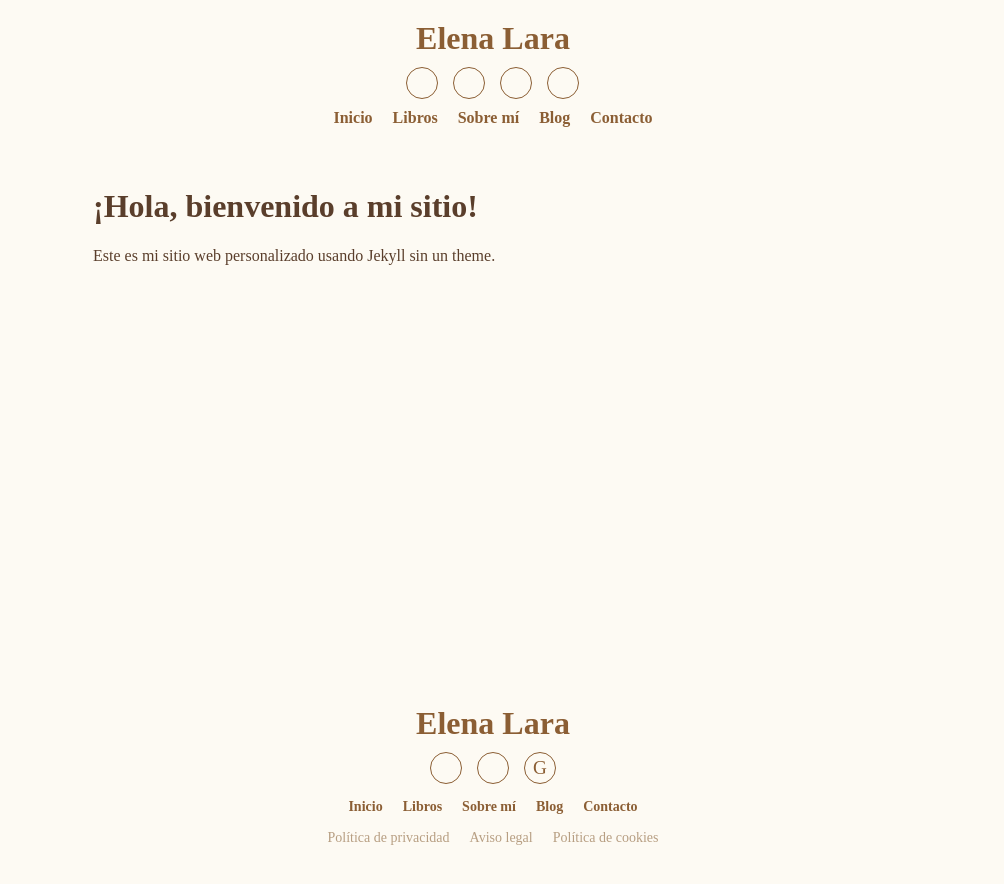
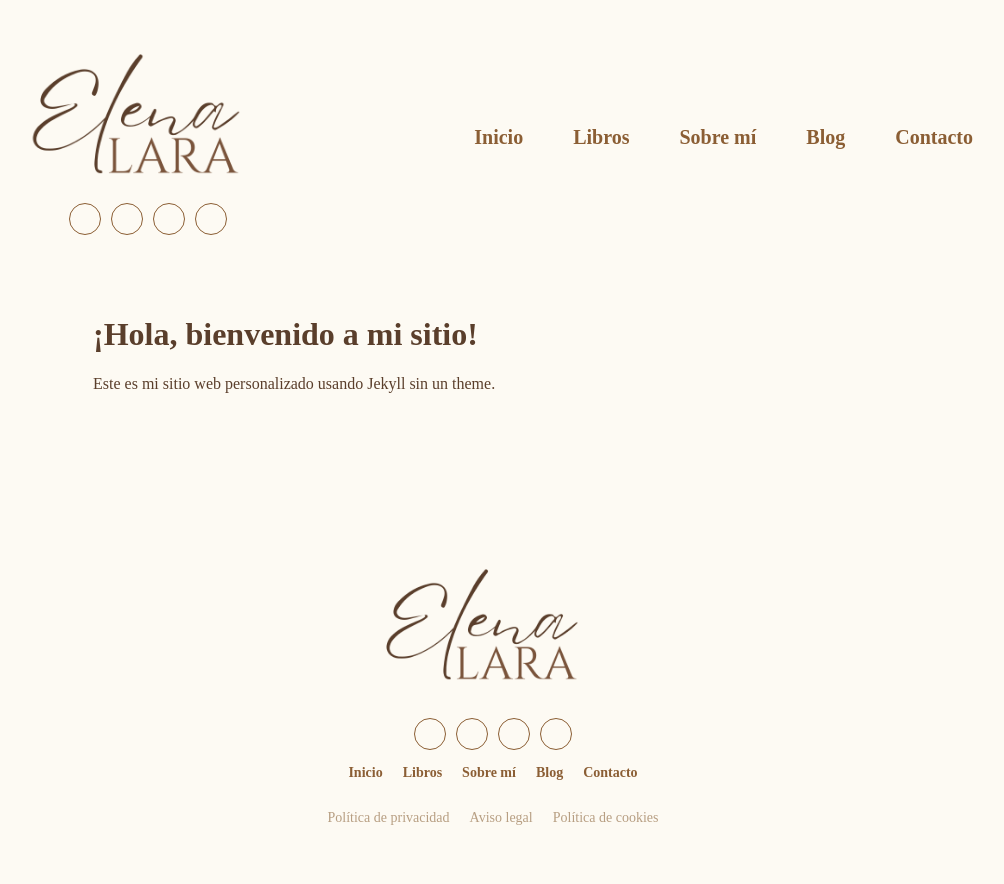
Before and after one commit to elenalara/mi-pagina, a Jekyll site: the page built from index.md, in a window 1280 px wide. Shown: the top 884 px of the page, without its empty margins (147-1151 px from the left). Built offline with Jekyll 4.4.1, drawn with Linux system fonts in a browser that asks for light colours.

Commit message:
Added favicon and title logo, changed style in header and footer and changed width

```diff
--- a/_config.yml
+++ b/_config.yml
@@ -13,6 +13,8 @@ description: "Mi blog personal"
 baseurl: "/mi-pagina" # the subpath of your site, e.g. /blog
 url: "https://elenalara.github.io" # the base hostname & protocol for your site, e.g. http://example.com
 twitter_username: elenalara_s
+instagram_username: elenalara_s
+tiktok_username: elenalaras
 
 # Exclude from processing.
 # The following items will not be processed, by default.
--- a/_includes/footer.html
+++ b/_includes/footer.html
@@ -1,13 +1,16 @@
 <footer>
   <div class="footer-container">
     <!-- Logo con fuente manuscrita -->
-    <h2 class="footer-logo">Elena Lara</h2>
+    <div class="footer-logo">
+      <img src="{{ site.baseurl }}/assets/img/logo.png" alt="Logo Elena Lara">
+    </div>
 
     <!-- Redes sociales -->
     <div class="social-icons">
       <a href="#" class="icon twitter">&#xf099;</a> <!-- Twitter -->
-      <a href="#" class="icon instagram">&#xf16d;</a> <!-- Instagram -->
-      <a href="#" class="icon goodreads">G</a> <!-- Goodreads -->
+        <a href="#" class="icon instagram">&#xf16d;</a> <!-- Instagram -->
+        <a href="#" class="icon tiktok">&#xf3a9;</a> <!-- Tiktok -->
+        <a href="{{ site.baseurl }}/contacto/" class="icon mail">&#xf0e0;</a>
     </div>
 
     <!-- Menú de navegación -->
--- a/_includes/head.html
+++ b/_includes/head.html
@@ -1,7 +1,12 @@
 <meta charset="UTF-8">
 <meta name="viewport" content="width=device-width, initial-scale=1.0">
-<title>{{ page.title }} | {{ site.title }}</title>
+<title>{{ page.title }} {{ site.title }}</title>
+<link rel="icon" href="{{ site.baseurl }}/assets/img/favicon_io/favicon.ico" type="image/x-icon">
 <link rel="stylesheet" href="{{ site.baseurl }}/assets/css/style.css">
 <!-- <link rel="preconnect" href="https://fonts.googleapis.com"> -->
 <!-- <link rel="preconnect" href="https://fonts.gstatic.com" crossorigin> -->
 <!-- <link href="https://fonts.googleapis.com/css2?family=Dancing+Script:wght@400;700&family=Playfair+Display:wght@700&display=swap" rel="stylesheet"> -->
+<link rel="apple-touch-icon" sizes="180x180" href="{{ site.baseurl }}/assets/img/favicon_io/apple-touch-icon.png">
+<link rel="icon" type="image/png" sizes="32x32" href="{{ site.baseurl }}/assets/img/favicon_io/favicon-32x32.png">
+<link rel="icon" type="image/png" sizes="16x16" href="{{ site.baseurl }}/assets/img/favicon_io/favicon-16x16.png">
+<link rel="manifest" href="{{ site.baseurl }}/assets/img/favicon_io/site.webmanifest">
--- a/_includes/header.html
+++ b/_includes/header.html
@@ -1,17 +1,18 @@
 <header>
   <div class="header-container">
-    <div class="logo-container">
-      <a href="{{ site.baseurl }}/">
-        <span class="logo-serif">Elena</span>
-        <span class="logo-script">Lara</span>
-      </a>
-    </div>
+    <div class="logo-social-container">
+      <div class="logo-container">
+        <a href="{{ site.baseurl }}/">
+          <img src="{{ site.baseurl }}/assets/img/logo.png" alt="Logo" class="logo">
+        </a>
+      </div>
 
-    <div class="social-icons">
-      <a href="#" class="icon twitter">&#xf099;</a>
-      <a href="#" class="icon instagram">&#xf16d;</a>
-      <a href="#" class="icon tiktok">&#xf3a9;</a>
-      <a href="#" class="icon mail">&#xf0e0;</a>
+      <div class="social-icons">
+        <a href="#" class="icon twitter">&#xf099;</a> <!-- Twitter -->
+        <a href="#" class="icon instagram">&#xf16d;</a> <!-- Instagram -->
+        <a href="#" class="icon tiktok">&#xf3a9;</a> <!-- Tiktok -->
+        <a href="{{ site.baseurl }}/contacto/" class="icon mail">&#xf0e0;</a>
+      </div>
     </div>
 
     <nav>
--- a/assets/css/style.css
+++ b/assets/css/style.css
@@ -1,65 +1,78 @@
+/* Estilos generales para el cuerpo de la página */
 body {
-    background-color: #fdfaf3;
-    color: #5a3e2b;
-    font-family: 'Playfair Display', serif;
-    font-size: 16px;
+  background-color: #fdfaf3; /* Color de fondo */
+  color: #5a3e2b; /* Color del texto principal */
+  font-family: 'Playfair Display', serif; /* Fuente principal */
+  font-size: 16px; /* Tamaño de fuente base */
   margin: 0;
   padding: 0;
   display: flex;
   flex-direction: column;
   align-items: center;
-    min-height: 100vh;
+  min-height: 100vh; /* Altura mínima de la pantalla completa */
 }
 
+/* Contenedor principal del contenido */
 main {
   flex: 1;
-    max-width: 800px;
-    width: 100%;
+  max-width: 800px; /* Ancho máximo del contenido */
+  width: 90%; /* Para que se adapte a pantallas pequeñas */
   padding: 20px;
   text-align: justify;
 }
 
+/* Estilos del encabezado */
 header {
-    background-color: #fdfaf3;
+  background-color: #fdfaf3; /* Color de fondo */
   text-align: center;
+  width: 90%; /* Ajuste del ancho */
+  max-width: 1000px; /* Ancho máximo */
   padding: 20px 0;
+  box-sizing: border-box;
 }
 
+/* Contenedor del header */
 .header-container {
+  display: flex;
+  justify-content: space-between;
+  align-items: center;
+  padding: 20px;
+}
+
+/* Contenedor del logo y redes sociales */
+.logo-social-container {
   display: flex;
   flex-direction: column;
   align-items: center;
-    gap: 10px;
 }
 
-  .logo-container a {
-    text-decoration: none;
-    color: #8b5e34;
-    font-size: 2rem;
+/* Estilos del logo */
+.logo-container img {
+  max-width: 270px; /* Ajuste del tamaño del logo */
+  margin-left: 0;
 }
 
-  .logo-serif {
-    font-family: 'Playfair Display', serif;
-    font-weight: bold;
-  }
-
-  .logo-script {
-    font-family: 'Dancing Script', cursive;
-    font-weight: 700;
-  }
-
+/* Contenedor de los iconos de redes sociales */
 .social-icons {
   display: flex;
   justify-content: center;
-    gap: 10px;
-    font-size: 1.2rem;
+  gap: 10px; /* Espaciado entre iconos */
+  margin-top: 10px;
 }
 
+/* Iconos de redes sociales */
+.social-icons a {
+  font-size: 20px;
+  text-decoration: none;
+  color: #8B5E3C; /* Color de los iconos */
+}
+
+/* Estilos generales de los iconos */
 .icon {
   text-decoration: none;
   color: #8b5e34;
   border: 1px solid #8b5e34;
-    border-radius: 50%;
+  border-radius: 50%; /* Forma redonda */
   width: 30px;
   height: 30px;
   display: flex;
@@ -67,17 +80,20 @@ header {
   justify-content: center;
 }
 
+/* Cambio de color al pasar el cursor sobre los iconos */
 .icon:hover {
   background-color: #8b5e34;
   color: white;
 }
 
+/* Barra de navegación */
 nav {
   display: flex;
-    gap: 20px;
-    font-size: 16px;
+  gap: 50px; /* Espaciado entre enlaces */
+  font-size: 20px;
 }
 
+/* Enlaces del menú */
 nav a {
   text-decoration: none;
   color: #8b5e34;
@@ -85,6 +101,7 @@ header {
   position: relative;
 }
 
+/* Subrayado de enlace activo en la navegación */
 nav a.active::after {
   content: "";
   display: block;
@@ -94,6 +111,7 @@ header {
   margin-top: 2px;
 }
 
+/* Estilos del pie de página */
 footer {
   background-color: #fdfaf3;
   text-align: center;
@@ -101,36 +119,22 @@ footer {
   color: #8b5e34;
 }
 
-  .footer-logo {
-    font-family: 'Dancing Script', cursive;
-    font-size: 2rem;
-    margin-bottom: 10px;
+/* Contenedor del footer */
+.footer-container {
+  display: flex;
+  flex-direction: column;
+  align-items: center;
+  text-align: center;
+  padding: 20px;
 }
 
-  .social-icons {
-    display: flex;
-    justify-content: center;
-    gap: 15px;
-    font-size: 1.2rem;
+/* Logo del footer */
+.footer-logo img {
+  max-width: 250px;
+  margin-bottom: 10px; /* Espacio entre logo y redes sociales */
 }
 
-  .icon {
-    text-decoration: none;
-    color: #8b5e34;
-    border: 1px solid #8b5e34;
-    border-radius: 50%;
-    width: 30px;
-    height: 30px;
-    display: flex;
-    align-items: center;
-    justify-content: center;
-  }
-
-  .icon:hover {
-    background-color: #8b5e34;
-    color: white;
-  }
-
+/* Menús del footer */
 .footer-menu, .footer-policies {
   list-style: none;
   padding: 0;
@@ -141,17 +145,100 @@ footer {
   font-size: 14px;
 }
 
+/* Enlaces del menú del footer */
 .footer-menu a {
   text-decoration: none;
   color: #8b5e34;
   font-weight: bold;
 }
 
+/* Subrayado de enlace activo en el menú del footer */
 .footer-menu .active {
   text-decoration: underline;
 }
 
+/* Enlaces de políticas del footer */
 .footer-policies a {
   color: #b79e82;
   text-decoration: none;
 }
+
+/* Sección de contacto */
+.contacto {
+  display: flex;
+  justify-content: center;
+  align-items: center;
+  background-color: #f9f5ee;
+  padding: 60px 20px;
+}
+
+/* Contenedor de contacto */
+.contacto-container {
+  display: flex;
+  max-width: 900px;
+  width: 100%;
+  background: #f5e9dc;
+  padding: 40px;
+  border-radius: 10px;
+}
+
+/* Imagen en la sección de contacto */
+.contacto-img img {
+  width: 100%;
+  max-width: 300px;
+  border-radius: 10px;
+}
+
+/* Formulario de contacto */
+.contacto-form {
+  margin-left: 30px;
+  flex: 1;
+}
+
+/* Título del formulario de contacto */
+.contacto-form h2 {
+  font-size: 24px;
+  text-transform: uppercase;
+}
+
+/* Botón de envío en el formulario de contacto */
+.contacto-form button {
+  background-color: #8c6239;
+  color: white;
+  padding: 10px;
+  border: none;
+  cursor: pointer;
+  margin-top: 15px;
+  font-size: 14px;
+  text-transform: uppercase;
+}
+
+/* Cambio de color al pasar el cursor sobre el botón */
+.contacto-form button:hover {
+  background-color: #7a5230;
+}
+
+/* Sección de la newsletter */
+.newsletter {
+  text-align: center;
+  padding: 40px 20px;
+  background-color: #f9f5ee;
+  margin-top: 40px;
+}
+
+/* Botón de suscripción a la newsletter */
+.boton-newsletter {
+  display: inline-block;
+  background-color: #8c6239;
+  color: white;
+  padding: 10px 20px;
+  text-decoration: none;
+  border-radius: 5px;
+  font-size: 14px;
+  text-transform: uppercase;
+}
+
+/* Cambio de color al pasar el cursor sobre el botón de la newsletter */
+.boton-newsletter:hover {
+  background-color: #7a5230;
+}
```
Also changed, not shown: assets/img/favicon_io/android-chrome-192x192.png (added), assets/img/favicon_io/android-chrome-512x512.png (added), assets/img/favicon_io/apple-touch-icon.png (added), assets/img/favicon_io/favicon-16x16.png (added), assets/img/favicon_io/favicon-32x32.png (added), assets/img/favicon_io/favicon.ico (added), assets/img/favicon_io/site.webmanifest (added), assets/img/icon.png (added), assets/img/logo.png (added). Lines whose indentation alone changed are shown as unchanged.
